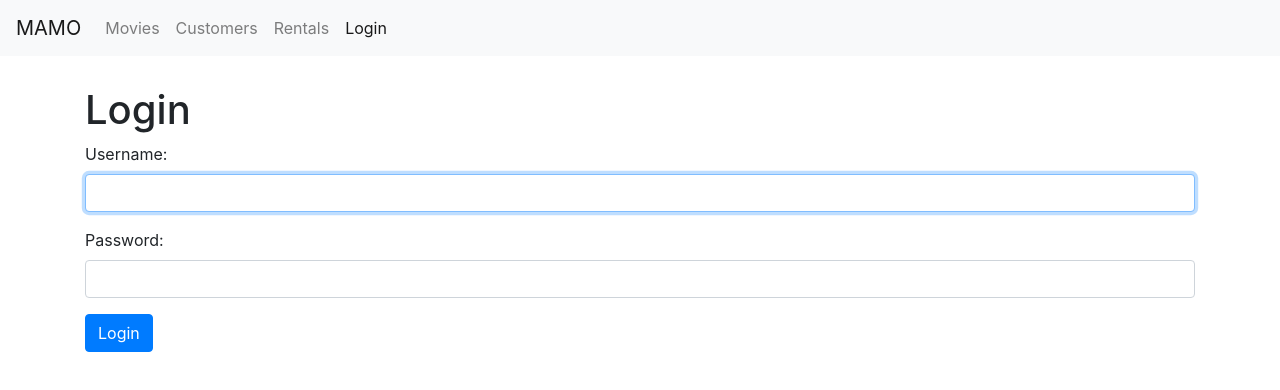
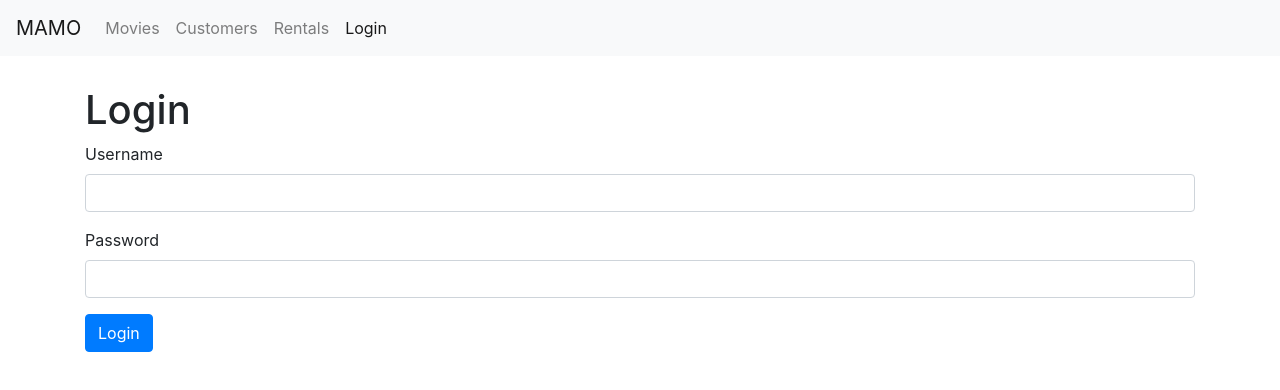
Before and after one commit to honorezemagho/moma, a React (Create React App) app: page /login in a window 1280 px wide. Shown: the top 390 px of the page. Built offline with nearby package versions, Linux system fonts and the light colour scheme.

Commit message:
some refactoring for reusability

```diff
--- a/src/components/loginForm.jsx
+++ b/src/components/loginForm.jsx
@@ -1,26 +1,31 @@
 import React, {Component} from 'react';
+import Input  from './common/input';
 
 class LoginForm extends Component{
 
-    username = React.createRef();
+    state = {
+        account: {username: "", password: ""}
+    };
+
     handleSubmit = e => {
         e.preventDefault();
-        const username = this.username.current.value;
+        //Call the server
         console.log('submitted');
     }
 
+    handleChange = ({currentTarget: input})=>{
+        const account = {...this.state.account};
+        account[input.name] = input.value;
+        this.setState({account});
+    }
+
     render(){
+        const { account } = this.state;
     return( <div>
         <h1>Login</h1>
         <form onSubmit={this.handleSubmit}>
-            <div className="form-group">
-                <label htmlFor="username">Username: </label>
-                <input ref={this.username} id="username" type="text" className="form-control" autoFocus/>
-            </div>
-            <div className="form-group">
-                <label htmlFor="password">Password: </label>
-                <input id="password" type="text" className="form-control"/>
-            </div>
+            <Input name="username" value={account.username} label="Username" onChange={this.handleChange}/>
+            <Input name="password" value={account.password} label="Password" onChange={this.handleChange}/>
         <button className="btn btn-primary">Login</button>
         </form>
     </div>)};
```
